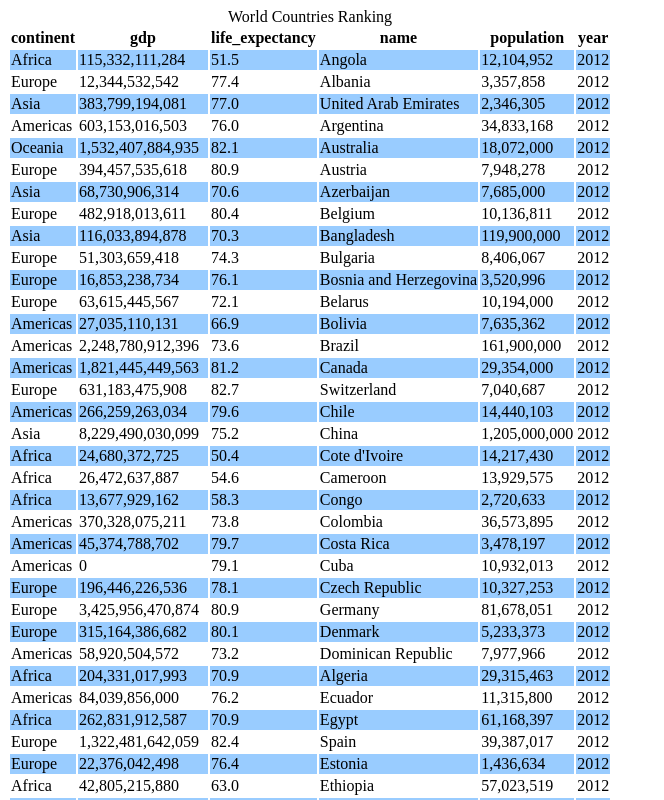
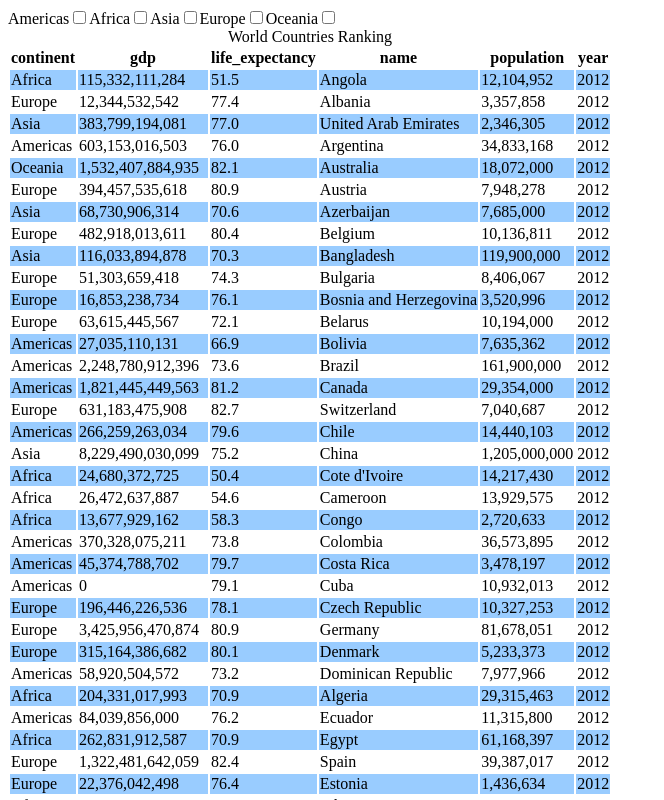
Before and after one commit to larsan12/larsan12.github.io, a plain HTML site: page index.html in a window 1280 px wide. Shown: the top 800 px of the page, without its empty margins (0-664 px from the left). Drawn offline with nearby package versions, Linux system fonts and the light colour scheme.

Commit message:
part 2 complete

```diff
--- a/index.html
+++ b/index.html
@@ -5,10 +5,50 @@
     <style></style>
     <script src="http://d3js.org/d3.v3.min.js"></script>
     <script type="text/javascript">
-        var data
+        var data, changeInput, dataSelected
+
+        var inputs = ["Americas", "Africa", "Asia", "Europe", "Oceania"]
 
         function draw(data) {
+            drawInputs()
+            drawTable(data)
+        }
+
+        function drawInputs() {
+            var div = d3.select("body").append("div").attr("class", "inputs");
+            inputs.forEach(input => {
+                let lable = div.append("label").text(() => input)
+                lable.append("input")
+                    .attr("type","checkbox")
+                    .attr("title",input)
+                    .attr("value",input)
+                    .attr("name",input)
+                    .attr("onchange", "changeInput()")
+            })
+
+            changeInput = () => {
+                let names = []
+                d3.selectAll("input").each(function(d) {
+                    // Current name of the checkbox is d3.select(this).attr("name")
+                    if (d3.select(this).property("checked")) {
+                        names.push(d3.select(this).attr("name"))
+                    }
+                })
+                dataSelected = data.filter(row => names.indexOf(row.continent) != -1)
+                dropTable()
+                drawTable(dataSelected)
+            }
+
+        }
+
+        function dropTable() {
+            d3.select("table").remove()
+        }
+
+        function drawTable(data) {
+
             var ignored = ["alpha2_code", "latitude", "longitude", "total_export_value", "total_import_value"]
+
             data.map(row => {
                 ignored.forEach(w => delete row[w])
             })
@@ -35,6 +75,7 @@
                         return d3.descending(a[header], b[header]);
                     }
                 });
+                acceptZebra()
             });
 
             let currentValue = "white";
@@ -78,14 +119,19 @@
 
             });
 
-
+            //zebra pattern accept
+            function acceptZebra() {
                 tbody.selectAll("tr")
                 .each(function(d, i) {
                     if (i % 2 == 0) {
                         d3.select(this).style("background-color", "#99ccff")
+                    } else {
+                        d3.select(this).style("background-color", "white")
                     }
                 })
+            }
 
+            acceptZebra()
 
         }
 
```
Lines whose indentation alone changed are shown as unchanged.
